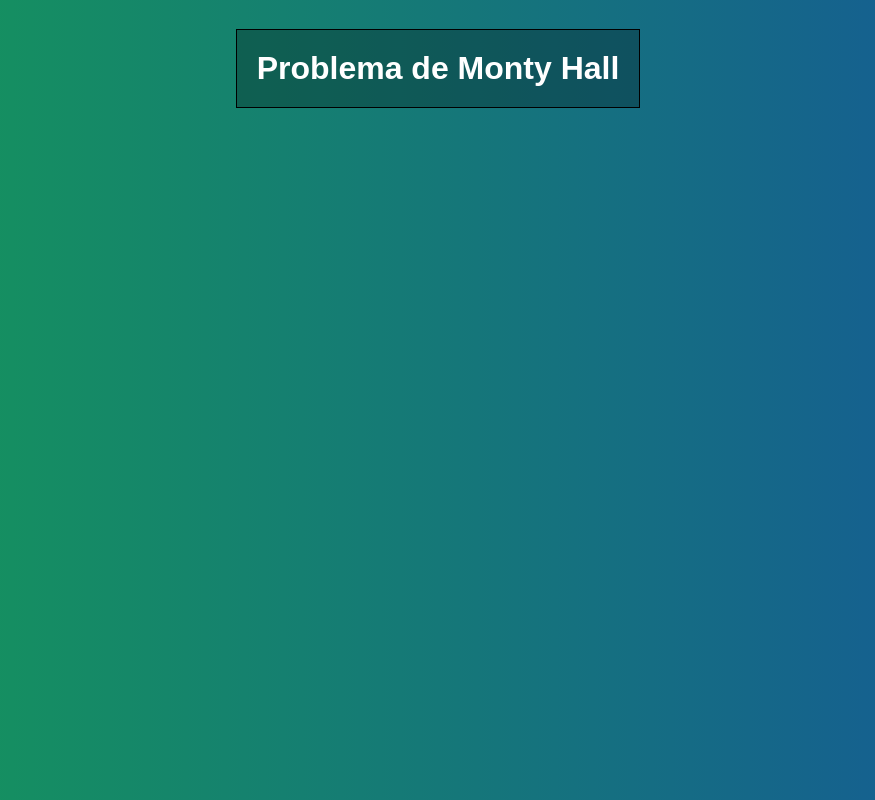
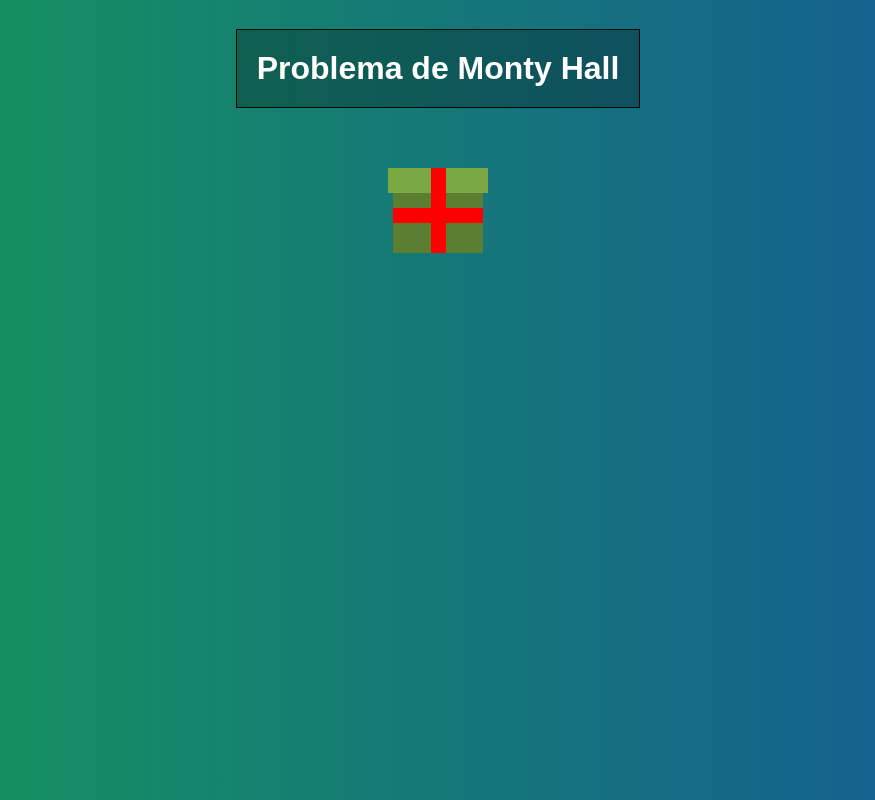
Before and after one commit to antoniogambogi/montyhall, a Vue app: page / in a window 1280 px wide. Shown: the whole page, without its empty margins (202-1077 px from the left). Built offline with nearby package versions, Linux system fonts and the light colour scheme; a web font is replaced by a local one.

Commit message:
Implementando o component Gift e estilizando

```diff
--- a/src/App.vue
+++ b/src/App.vue
@@ -1,12 +1,16 @@
 <template>
   <div id="app">
       <h1>Problema de Monty Hall</h1>
+      <Gift />
   </div>
 </template>
 
 <script>
+import Gift from './components/Gift'
+
 export default {
-
+    name: 'App',
+    components: { Gift }
 }
 </script>
 
--- /dev/null
+++ b/src/components/Gift.vue
@@ -0,0 +1,51 @@
+<template>
+   <div class="gift">
+       <div class="gift-tie-1"></div>
+       <div class="gift-tie-2"></div>
+       <div class="gift-top"></div>
+       <div class="gift-body"></div>
+   </div>
+</template>
+
+<script>
+export default {
+    name: 'Gift'
+}
+</script>
+
+<style>
+.gift {
+    position: relative;
+    display: flex;
+    flex-direction: column;
+    align-items: center;
+    z-index: 10;
+}
+
+.gift-top {
+    width: 100px;
+    height: 25px;
+    background-color: #7aa944;
+}
+
+.gift-body {
+    width: 90px;
+    height: 60px;
+    background-color: #5c7e32;
+}
+
+.gift-tie-1 {
+    position: absolute;
+    width: 15px;
+    height: 85px;
+    background-color: red;
+}
+
+.gift-tie-2 {
+    position: absolute;
+    top: 40px;
+    width: 90px;
+    height: 15px;
+    background-color: red;
+}
+</style>
```
